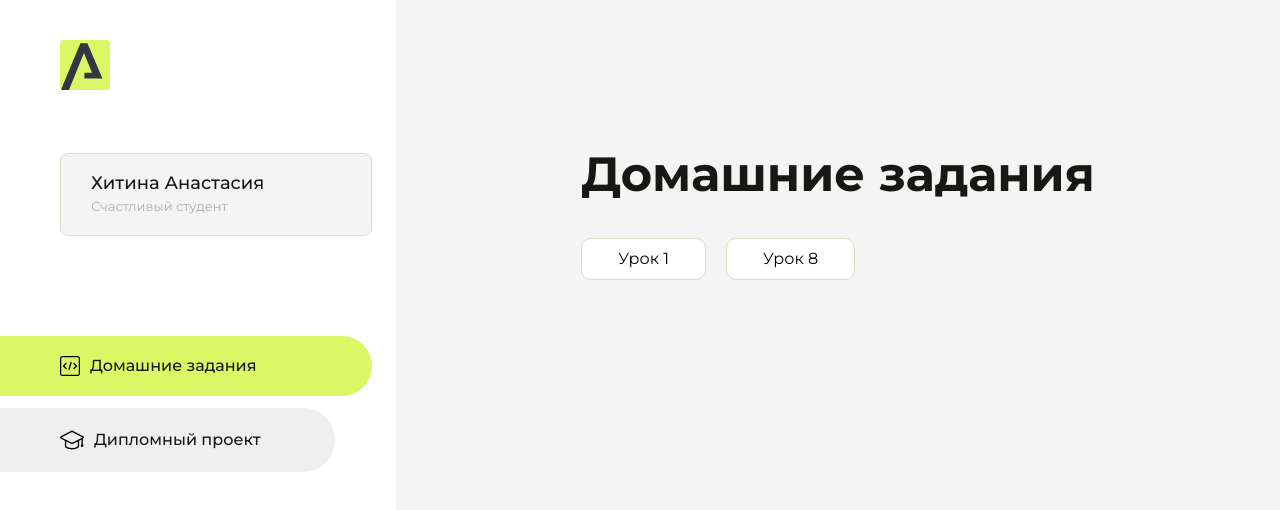
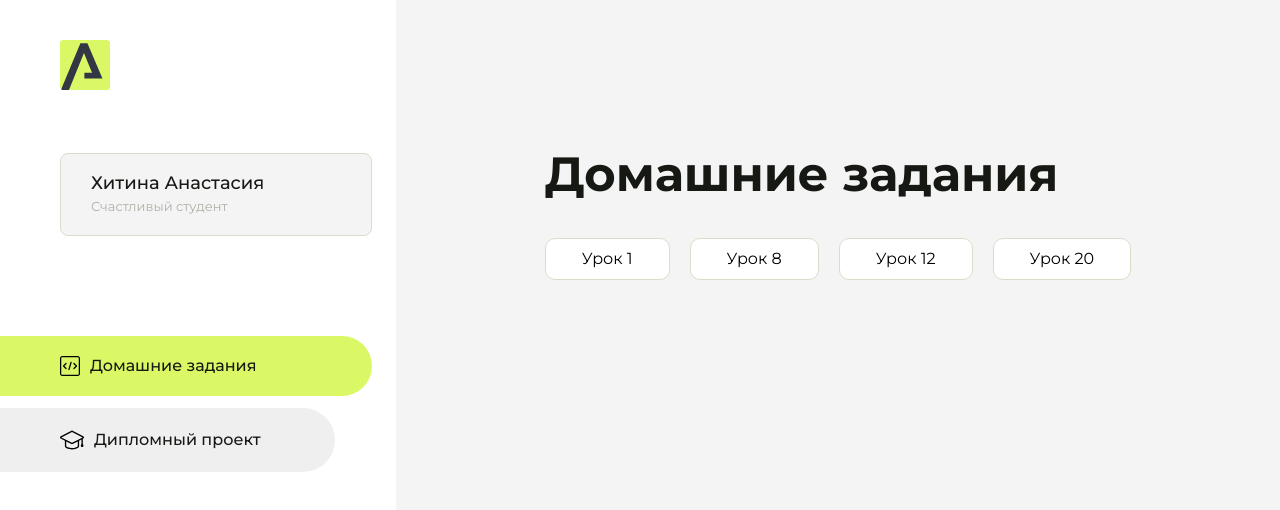
Before and after one commit to khitinchik/homework1, a plain HTML site: page index.html in a window 1280 px wide. Drawn offline with Linux system fonts and the light colour scheme.

Commit message:
Update index.html

```diff
--- a/index.html
+++ b/index.html
@@ -98,6 +98,12 @@
                      <li class="content__list-item">
                         <a href="lesson8/index.html">Урок 8</a>
                     </li>
+                      <li class="content__list-item">
+                        <a href="lesson12/index.html">Урок 12</a>
+                    </li>
+                      <li class="content__list-item">
+                        <a href="lesson20/index.html">Урок 20</a>
+                    </li>
                 </ul>
             </div>
             <div class="content__block hidden" id="diplomBlock">
```
